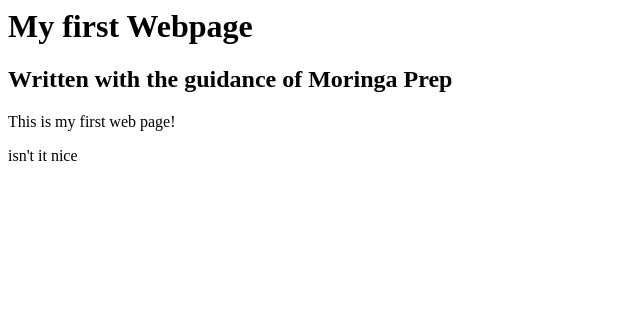
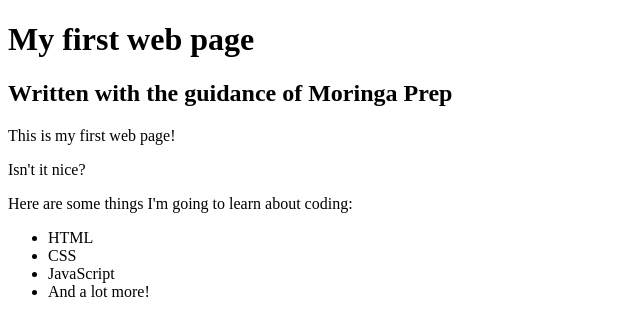
Before and after one commit to derekarani/my-first-webpages, a plain HTML site: page my-first-webpages.html in a window 1280 px wide. Shown: the whole page, without its empty margins (0-640 px from the left). Drawn offline with Linux system fonts and the light colour scheme.

Commit message:
final commit on this one !

```diff
--- a/my-first-webpages.html
+++ b/my-first-webpages.html
@@ -1,4 +1,21 @@
-    <h1>My first Webpage</h1>
-    <h2>Written with the guidance of Moringa Prep</h2>
-    <p>This is my first web page!</p>
-    <p>isn't it nice</p>
+<!DOCTYPE html>
+    <html>
+      <head>
+        <title>Web page #1!</title>
+      </head>
+      <body>
+        <h1>My first web page</h1>
+        <h2>Written with the guidance of Moringa Prep</h2>
+
+        <p>This is my first web page!</p>
+        <p>Isn't it nice?</p>
+
+        <p>Here are some things I'm going to learn about coding:</p>
+        <ul>
+          <li>HTML</li>
+          <li>CSS</li>
+          <li>JavaScript</li>
+          <li>And a lot more!</li>
+        </ul>
+      </body>
+    </html>
```
